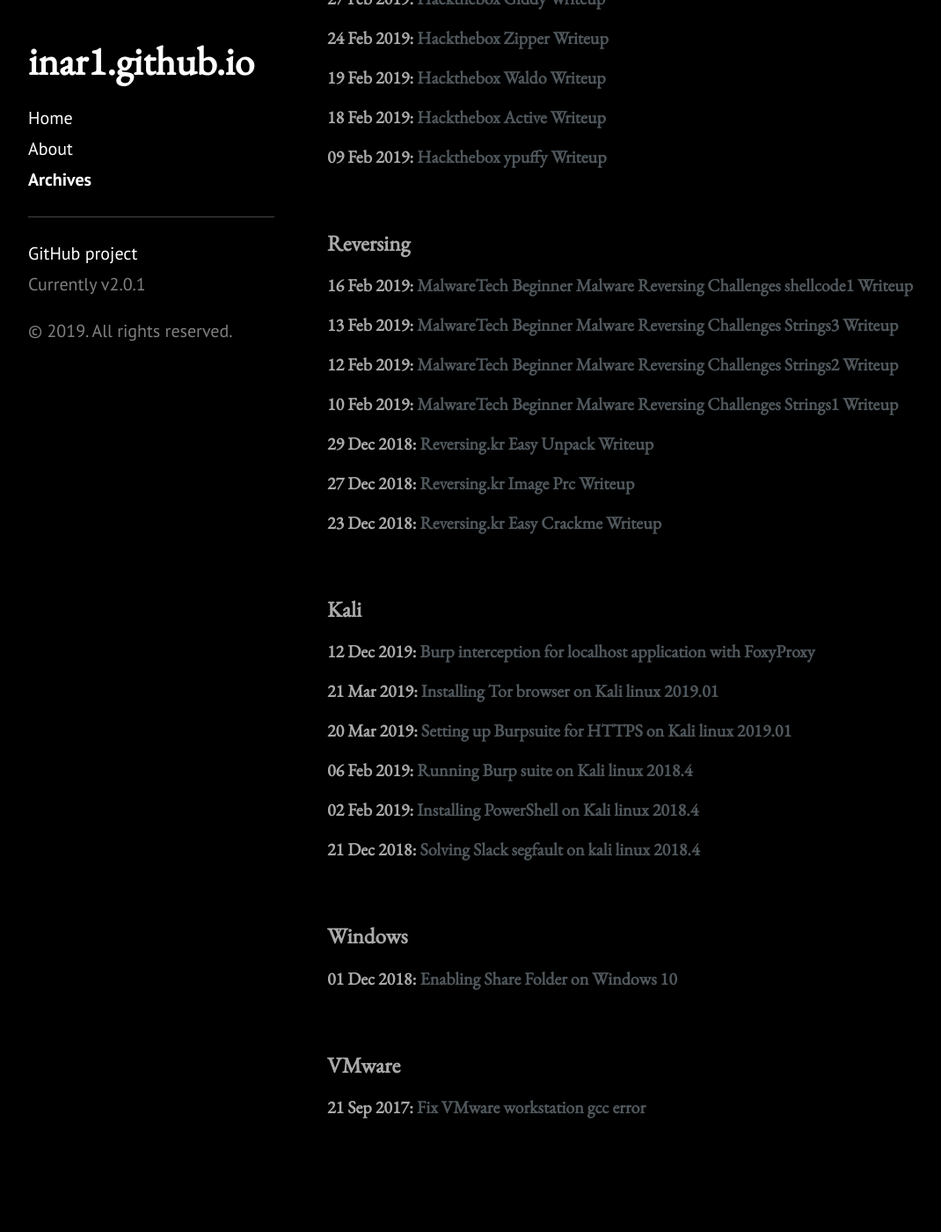
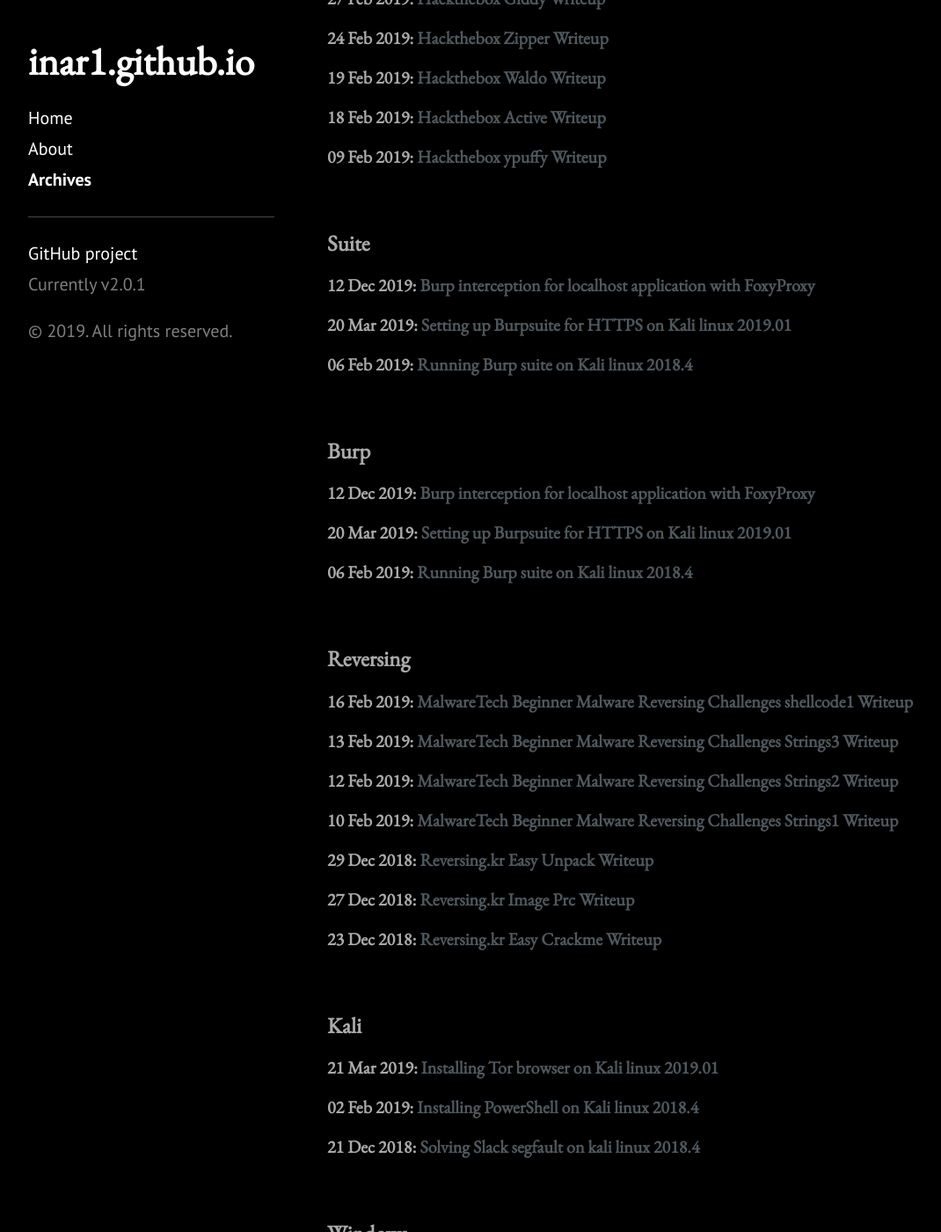
Before and after one commit to 1n4r1/1n4r1.github.io, a Jekyll site: the page built from archives.md, in a window 1280 px wide and 1400 px high, scrolled down 2003 px. Shown: the whole window at 88% size, without its empty margins (8-1078 px from the left). Built offline with Jekyll 4.4.1, drawn with Linux system fonts in a browser that asks for light colours; a style sheet for code colours, icons or effects is not loaded.

Commit message:
change some category names

```diff
--- a/_posts/2019-02-06-Running-Burpsuite-on-Kali.md
+++ b/_posts/2019-02-06-Running-Burpsuite-on-Kali.md
@@ -1,7 +1,7 @@
 ---
 layout: post
 title: Running Burp suite on Kali linux 2018.4
-categories: Kali
+categories: Burp Suite
 ---
 
 ## Environment
--- a/_posts/2019-03-20-Setting-up-Burp-https.md
+++ b/_posts/2019-03-20-Setting-up-Burp-https.md
@@ -1,7 +1,7 @@
 ---
 layout: post
 title: Setting up Burpsuite for HTTPS on Kali linux 2019.01
-categories: Kali
+categories: Burp Suite
 ---
 
 ## Environment
--- a/_posts/2019-12-12-FoxyProxy-burp-setup.md
+++ b/_posts/2019-12-12-FoxyProxy-burp-setup.md
@@ -1,7 +1,7 @@
 ---
 layout: post
 title: Burp interception for localhost application with FoxyProxy
-categories: Kali
+categories: Burp Suite
 ---
 
 # Explanation
```
